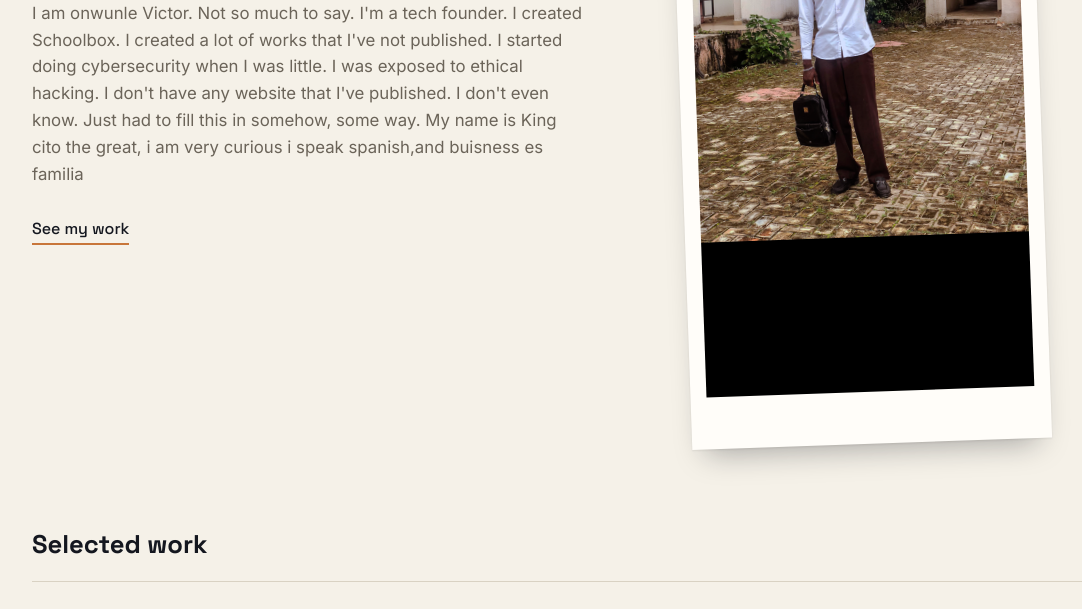
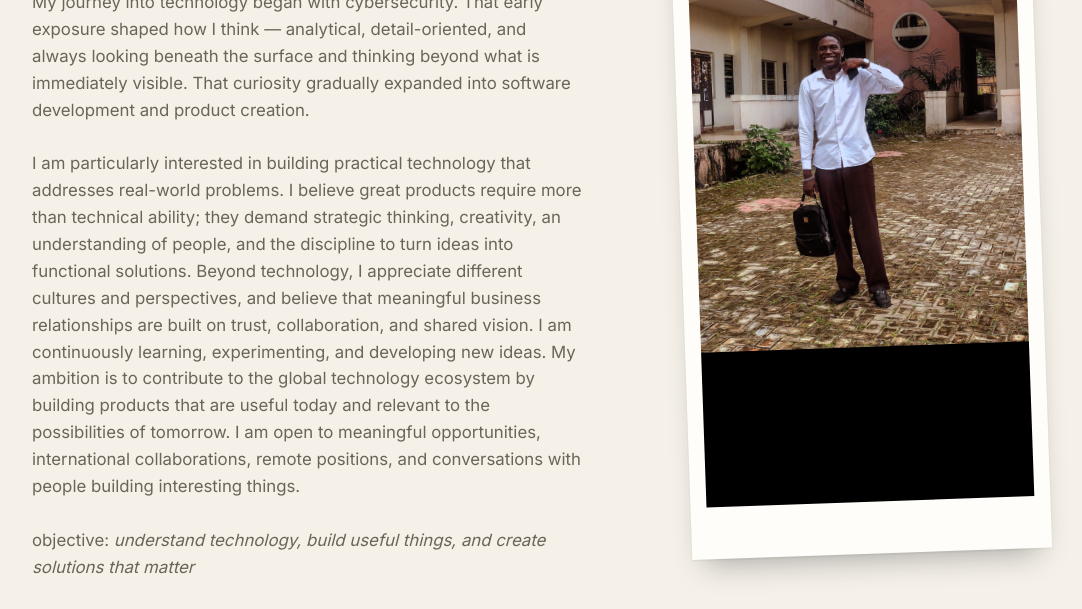
Before and after one commit to Onwunle/PORTFOLIO, a plain HTML site: page index.html in a window 1280 px wide. Shown: the part 435-1044 px from the top of the page, without its empty margins (82-1164 px from the left). Drawn offline with Linux system fonts and the light colour scheme.

Commit message:
update index.html

```diff
--- a/index.html
+++ b/index.html
@@ -15,7 +15,22 @@
             <p class="hero-kicker">Welcome to my Portfolio</p>
             <h1>Hi, I'm Victor Onwunle</h1>
             <p class="hero-copy">
-                I am onwunle  Victor. Not so much to say. I'm a tech founder. I created Schoolbox. I created a lot of works that I've not published. I started doing cybersecurity when I was little. I was exposed to ethical hacking. I don't have any website that I've published. I don't even know. Just had to fill this in somehow, some way. My name is King cito the great, i am very curious i speak spanish,and buisness es familia
+                I'm Onwunle Victor, a technology entrepreneur and product builder from Nigeria, the founder of SchoolBox, an education-focused technology project, and the mind behind several other concepts and products currently in development. My interests extend across software development, product architecture, cybersecurity, and emerging technologies. <br><br>
+                My journey into technology began with cybersecurity. That early exposure shaped how I think — analytical, detail-oriented, and always looking beneath the surface and thinking beyond what is immediately visible. That curiosity gradually expanded into software development and product creation.
+                <br><br>
+I am particularly interested in building practical technology that addresses real-world problems. I believe great products require more than technical ability; they demand strategic thinking, creativity, an understanding of people, and the discipline to turn ideas into functional solutions.
+
+Beyond technology, I appreciate different cultures and perspectives, and believe that meaningful business relationships are built on trust, collaboration, and shared vision.
+
+I am continuously learning, experimenting, and developing new ideas. My ambition is to contribute to the global technology ecosystem by building products that are useful today and relevant to the possibilities of tomorrow.
+I am open to meaningful opportunities, international collaborations, remote positions, and conversations with people building interesting things.
+                <br><br>
+
+ objective:<i>
+
+ understand technology, build useful things, and create solutions that matter                <br><br>
+ </i>
+
             </p>
             <a href="#work" class="hero-link">See my work</a>
         </div>
```
